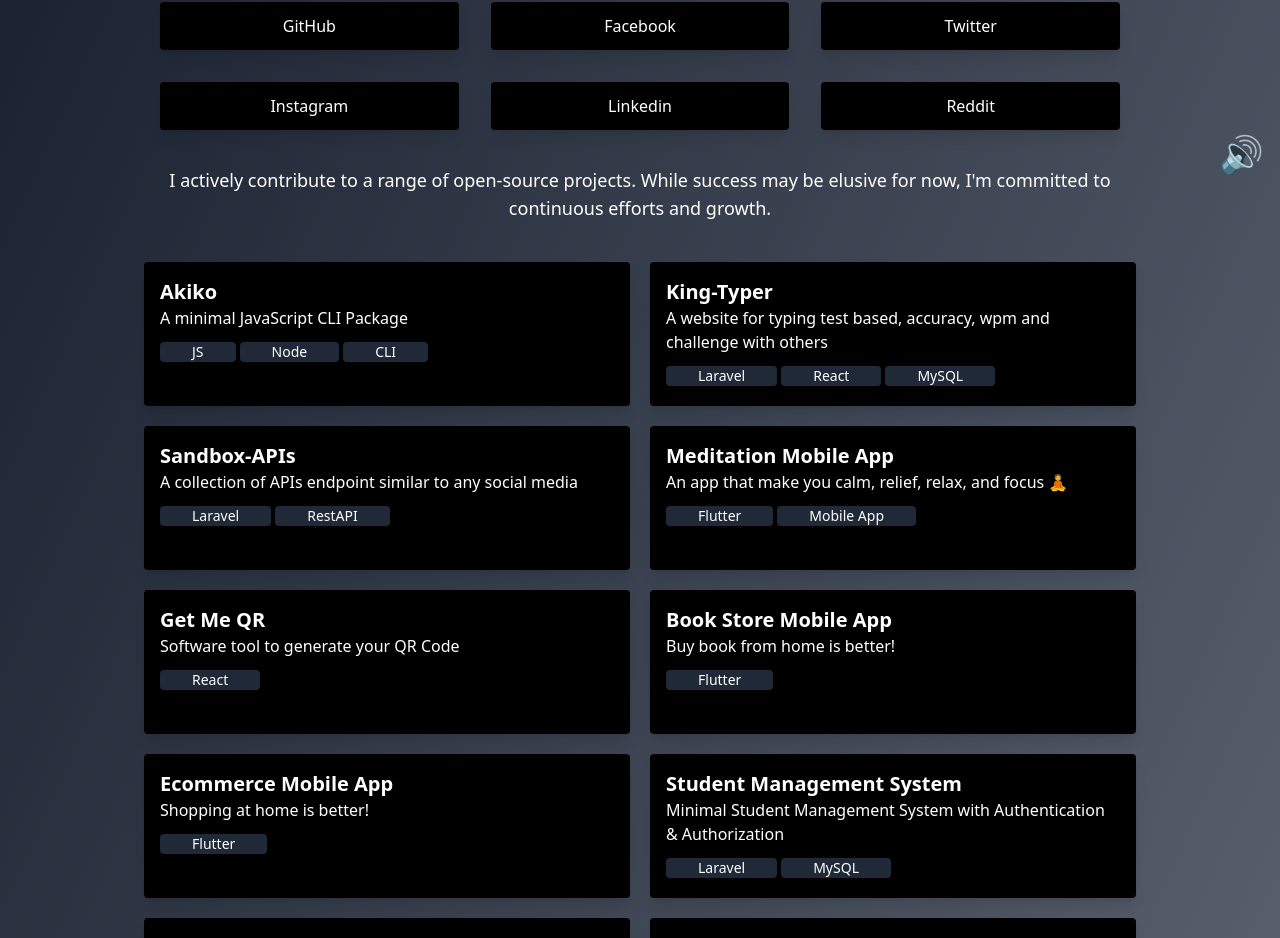
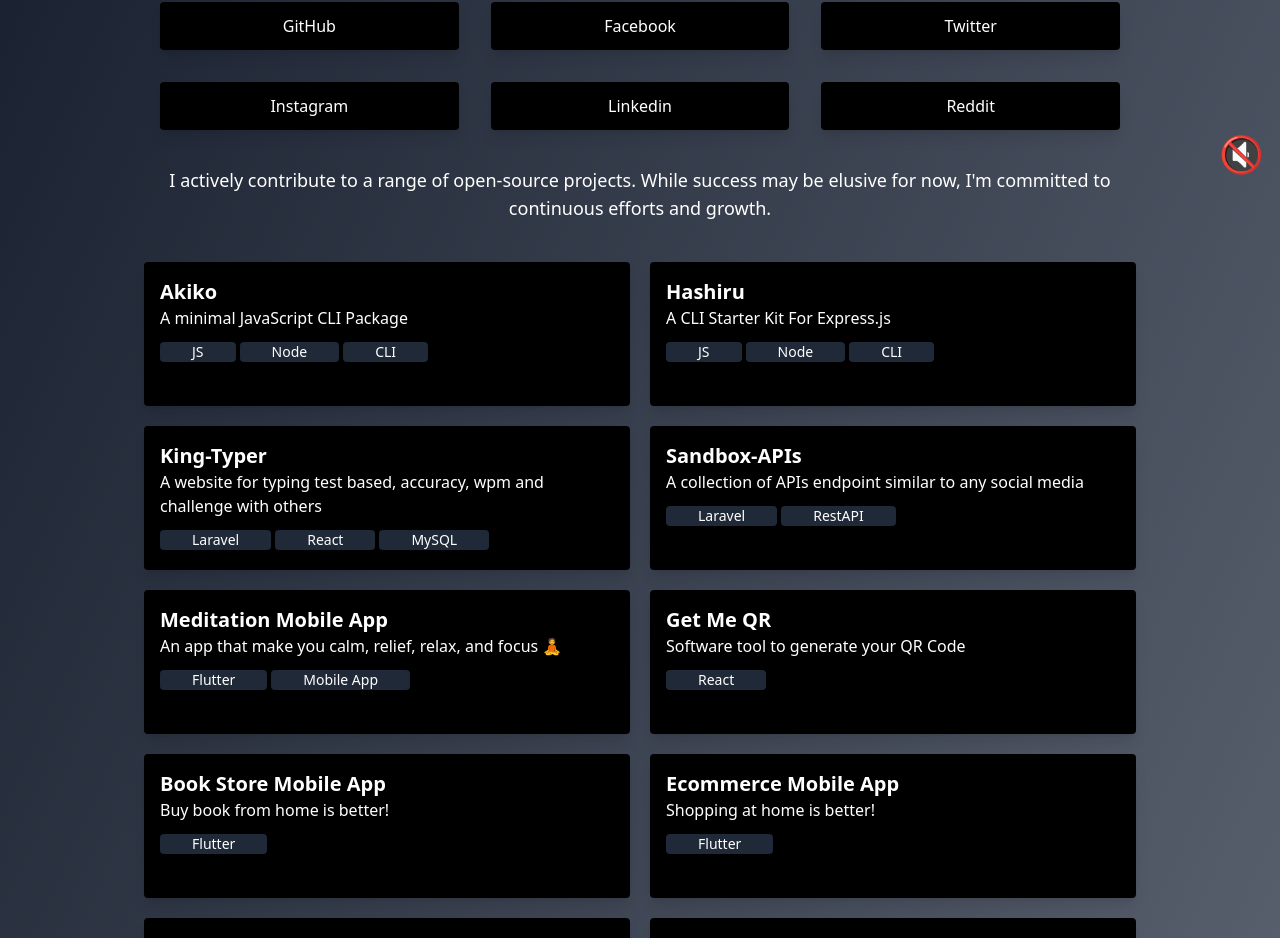
Before and after one commit to Re4ch-Jay/phatpanhareach, a Next.js app: page / in a window 1280 px wide. Shown: the part 610-1548 px from the top of the page. Built offline with nearby package versions, Linux system fonts and the light colour scheme.

Commit message:
fixes: audio

```diff
--- a/app/components/Audio.jsx
+++ b/app/components/Audio.jsx
@@ -28,7 +28,7 @@
             onClick={handleStop}
             title="Stop Music"
           >
-            🔇
+            🔊
           </button>
         )}
         {!isMusicOn && (
@@ -37,7 +37,7 @@
             onClick={handlePlay}
             title="Play Music"
           >
-            🔊
+            🔇
           </button>
         )}
       </div>
--- a/app/components/ProjectFeatures.jsx
+++ b/app/components/ProjectFeatures.jsx
@@ -6,6 +6,7 @@
         <p className="text-white text-center text-lg">I actively contribute to a range of open-source projects. While success may be elusive for now, I'm committed to continuous efforts and growth.</p>
         <div className="grid grid-cols-2 justify-center items-center gap-5 mt-10 cursor-pointer">
           <ProjectCard title="Akiko" description="A minimal JavaScript CLI Package" technologies={['JS', 'Node', 'CLI']} link='https://www.npmjs.com/package/akiko' />
+          <ProjectCard title="Hashiru" description="A CLI Starter Kit For Express.js" technologies={['JS', 'Node', 'CLI']}link='https://github.com/Re4ch-Jay/hashiru' />
           <ProjectCard title="King-Typer" description="A website for typing test based, accuracy, wpm and challenge with others" technologies={['Laravel', 'React', 'MySQL']} link='https://github.com/Re4ch-Jay/King-Typer' />
           <ProjectCard title="Sandbox-APIs" description="A collection of APIs endpoint similar to any social media" technologies={['Laravel', 'RestAPI']} link='https://github.com/Re4ch-Jay/Sandbox-APIs' />
           <ProjectCard title="Meditation Mobile App" description="An app that make you calm, relief, relax, and focus 🧘" technologies={['Flutter', 'Mobile App']} link='https://github.com/Re4ch-Jay/Meditation_App' />
@@ -14,7 +15,6 @@
           <ProjectCard title="Ecommerce Mobile App" description="Shopping at home is better!" technologies={['Flutter']} link='https://github.com/Re4ch-Jay/Ecommerce-Flutter' />
           <ProjectCard title="Student Management System" description="Minimal Student Management System with Authentication & Authorization" technologies={['Laravel', 'MySQL']} link='https://github.com/Re4ch-Jay/Simple-Student-Management' />
           <ProjectCard title="Banking System" description="Simple Banking System" technologies={['Spring Boot']} link='https://github.com/Re4ch-Jay/Banking-System' />
-          <ProjectCard title="Spring Boot API" description="Build a Blog API with Spring Boot" technologies={['Spring Boot']} link='https://github.com/Re4ch-Jay/Spring-Boot-API' />
         </div>
     </div>
   )
```
